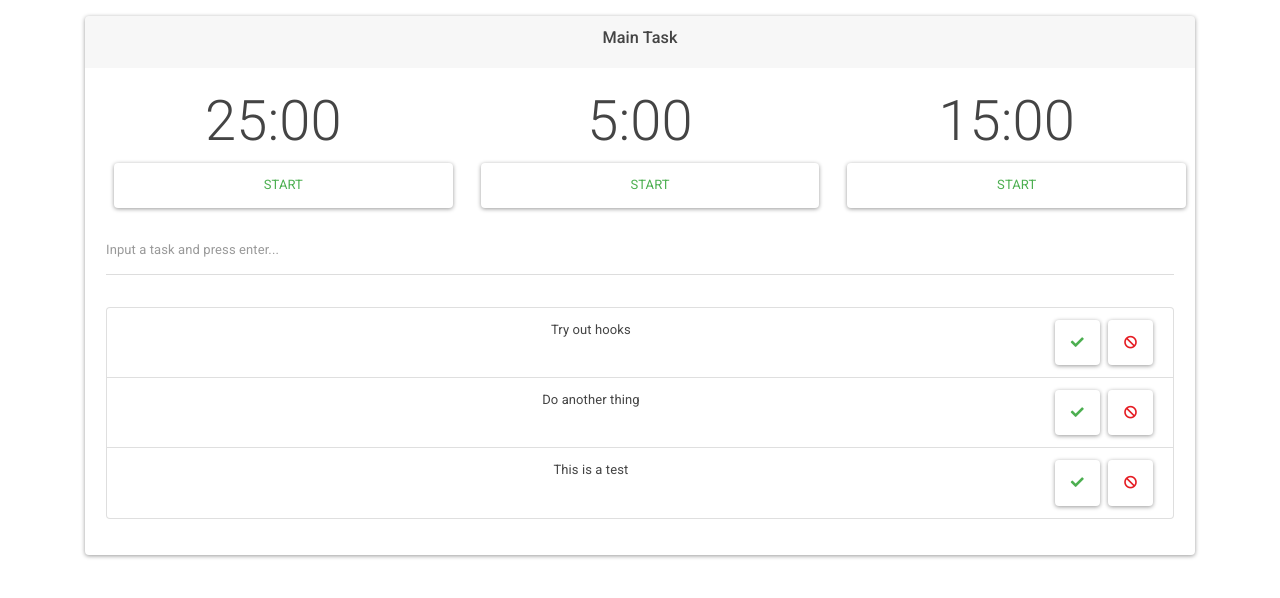
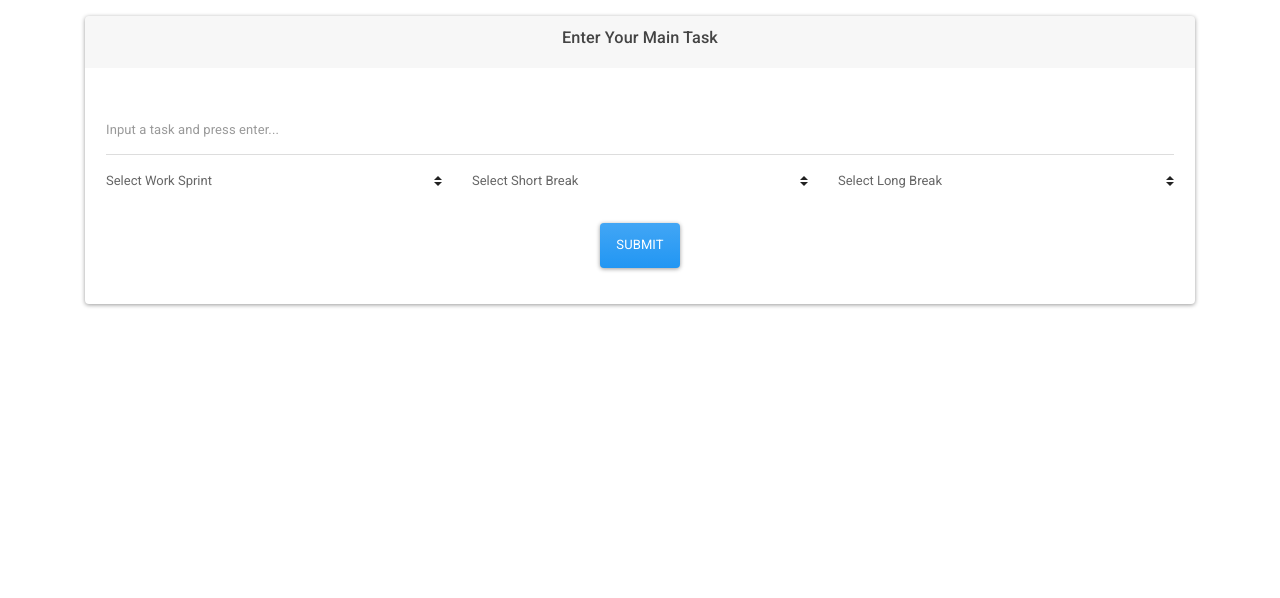
Before and after one commit to bradvatne/hooks-pomodoro, a React (Create React App) app: page / in a window 1280 px wide. Shown: the top 598 px of the page. Built offline with nearby package versions, Linux system fonts and the light colour scheme.

Commit message:
Added intro screen, not fully functional

```diff
--- /dev/null
+++ b/src/Components/Guest.js
@@ -0,0 +1,61 @@
+import React, { useState } from "react";
+
+export default ({mainTask}) => {
+  const [input, setInput] = useState("");
+
+  const handleChange = e => {
+    setInput(e.target.value);
+  };
+
+  const handleSubmit = e => {
+    e.preventDefault()
+    mainTask(input)
+  }
+
+  return (
+    <form className="container m-0 p-3" onSubmit={()=>mainTask(input)}>
+      <input
+        className="form-control "
+        type="text"
+        value={input}
+        onChange={e => handleChange(e)}
+        placeholder="Input a task and press enter..."
+      />
+      <div className="row">
+        <div class="form-group col">
+          <select class="custom-select">
+            <option selected value="25">
+              Select Work Sprint
+            </option>
+            <option value="20">20:00</option>
+            <option value="25">25:00</option>
+            <option value="30">30:00</option>
+          </select>
+        </div>
+        <div class="form-group col">
+          <select class="custom-select">
+            <option selected value="5">
+              Select Short Break
+            </option>
+            <option value="3">3:00</option>
+            <option value="4">4:00</option>
+            <option value="5">5:00</option>
+          </select>
+        </div>
+        <div class="form-group col">
+          <select class="custom-select">
+            <option selected value="25">
+              Select Long Break
+            </option>
+            <option value="15">15:00</option>
+            <option value="25">25:00</option>
+            <option value="35">35:00</option>
+          </select>
+        </div>
+      </div>
+      <div className="container">
+            <button className="btn btn-primary" onSubmit={e=> e.preventDefault()}>Submit</button>
+        </div>
+    </form>
+  );
+};
--- a/src/Containers/App.js
+++ b/src/Containers/App.js
@@ -1,17 +1,25 @@
-import React from "react";
+import React, { useState } from "react";
 import Container from "./Container";
 import Todos from "./Todos";
-import Timers from "./Timers";
+import Guest from "../Components/Guest";
 
-//placeholder values, to be replaced by database
-const user = 'Brad'
-const mainTask = 'Main Task'
 
 //app is the main parent container
 const App = () => {
+
+const [task, setTask] = useState()
+
+const createTask = task => {
+  setTask(task)
+}
+console.log(task)
   return (
     <div className="container">
-      <Container title={mainTask} component={<Todos />} />
+      {task ? (
+        <Container title={task} component={<Todos />} />
+      ) : (
+        <Container title="Enter Your Main Task" component={<Guest mainTask={createTask} />} />
+      )}
     </div>
   );
 };
```
